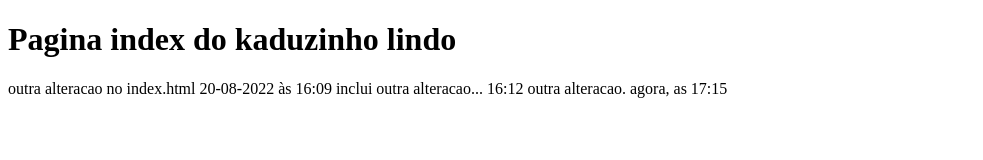
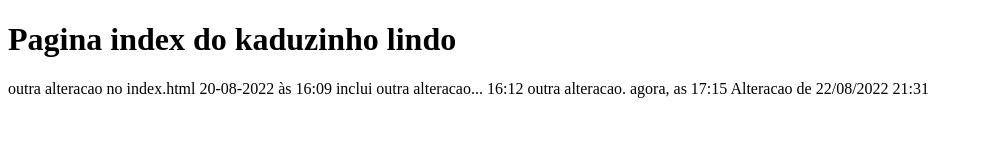
Before and after one commit to kadunews/git-alura, a plain HTML site: page index.html in a window 1280 px wide. Shown: the whole page, without its empty margins (0-983 px from the left). Drawn offline with Linux system fonts and the light colour scheme.

Commit message:
incl alt 22/8 21h31

```diff
--- a/index.html
+++ b/index.html
@@ -11,5 +11,6 @@
     outra alteracao no index.html 20-08-2022 às 16:09
     inclui outra alteracao... 16:12
     outra alteracao. agora, as 17:15
+    Alteracao de 22/08/2022 21:31
 </body>
 </html>
```
